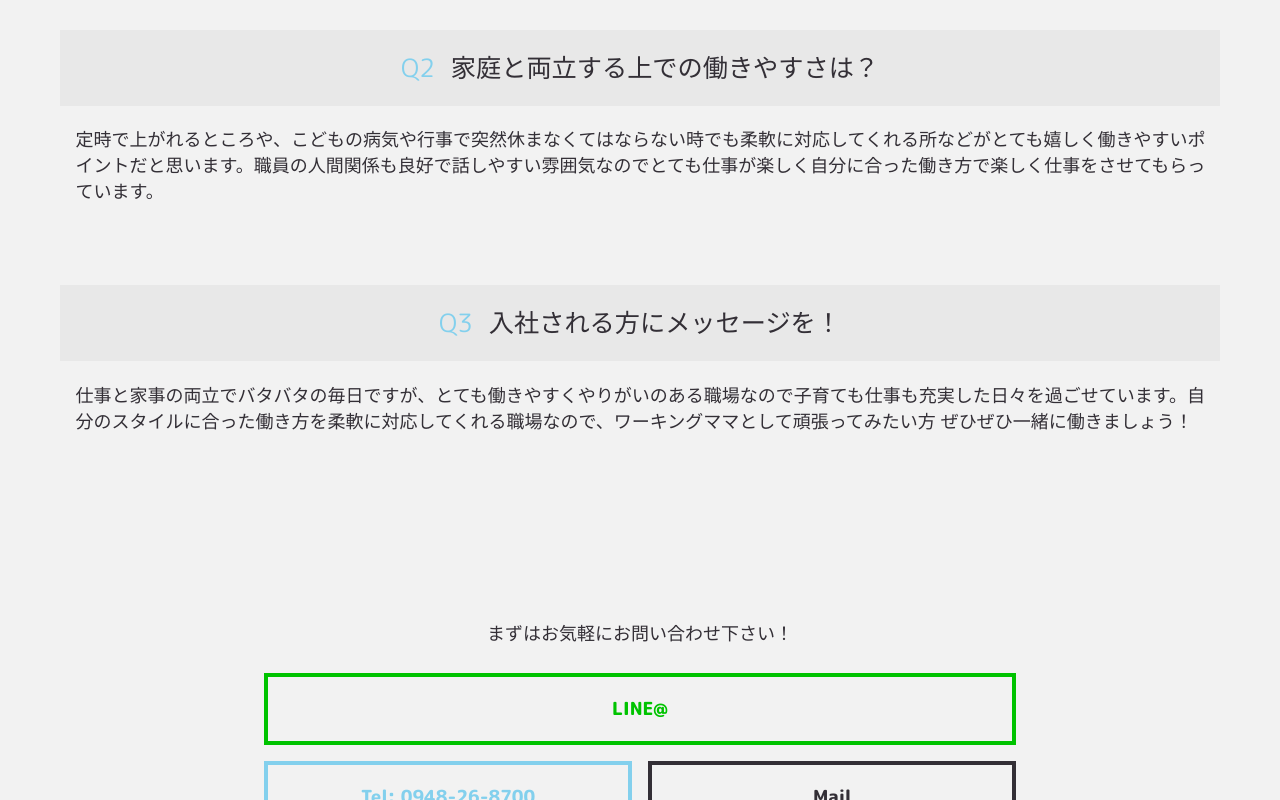
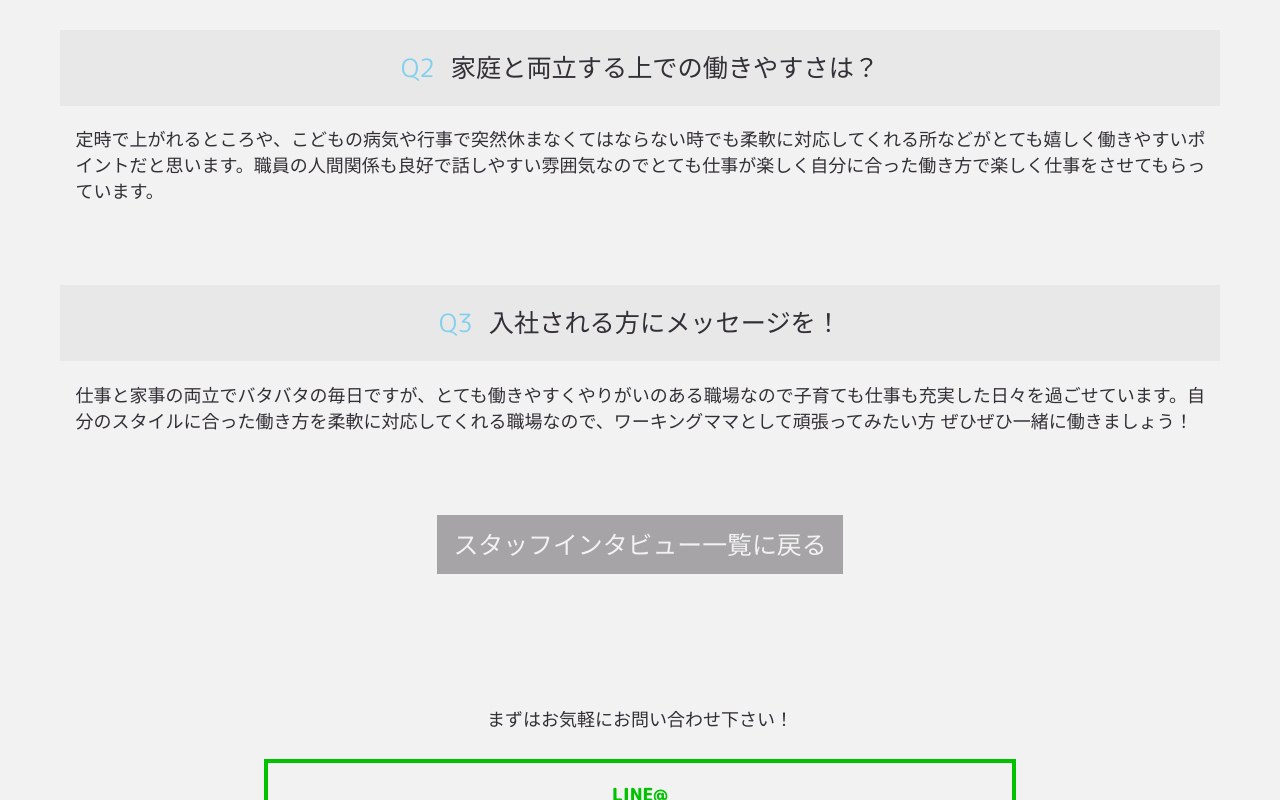
Before and after one commit to tonegraphics/lien_recruit, a Gatsby site: page /interview/1 in a window 1280 px wide. Shown: the part 1459-2259 px from the top of the page. Built offline with nearby package versions, Linux system fonts and the light colour scheme; Gatsby itself is replaced by a stand-in of ours.

Commit message:
Staff interview 完了

```diff
--- a/src/styles/templates/staff.module.scss
+++ b/src/styles/templates/staff.module.scss
@@ -14,6 +14,9 @@
 
 .info {
   margin: 16px;
+  h4 {
+    font-weight: normal;
+  }
   p {
     max-width: 400px;
   }
@@ -40,3 +43,24 @@
     color: $main;
   }
 }
+
+.back {
+  text-align: center;
+  text-decoration: none;
+  width: 100%;
+  h3 {
+    display: inline-block;
+    color: $white;
+    font-weight: normal;
+    background-color: rgba($color: #332F36, $alpha: 0.4);
+    padding: 16px;
+    &:visited {
+      color: $white;
+    }
+    &:hover {
+      cursor: pointer;
+      opacity: 0.5;
+      transition: 0.5s;
+    }
+  }
+}
--- a/src/templates/staff.js
+++ b/src/templates/staff.js
@@ -4,6 +4,7 @@ import Headline from '../components/headline';
 import Layout from '../components/layout';
 import Styles from '../styles/templates/staff.module.scss';
 import Question from './question';
+import { Link } from 'gatsby';
 
 const Staff = ({ pageContext: { path, name, job, image, profile, question, answer} }) => (
   <Layout>
@@ -34,6 +35,12 @@ const Staff = ({ pageContext: { path, name, job, image, profile, question, answe
       question={question[2]}
       answer={answer[2]}
     />
+
+    <Link to='interview' className={Styles.back}>
+      <div>
+        <h3>スタッフインタビュー一覧に戻る</h3>
+      </div>
+    </Link>
   </Layout>
 )
 
```
Also changed, not shown: src/components/staffCard.js (+3 -4 lines), src/styles/components/staffCard.module.scss (+8 -0 lines).
